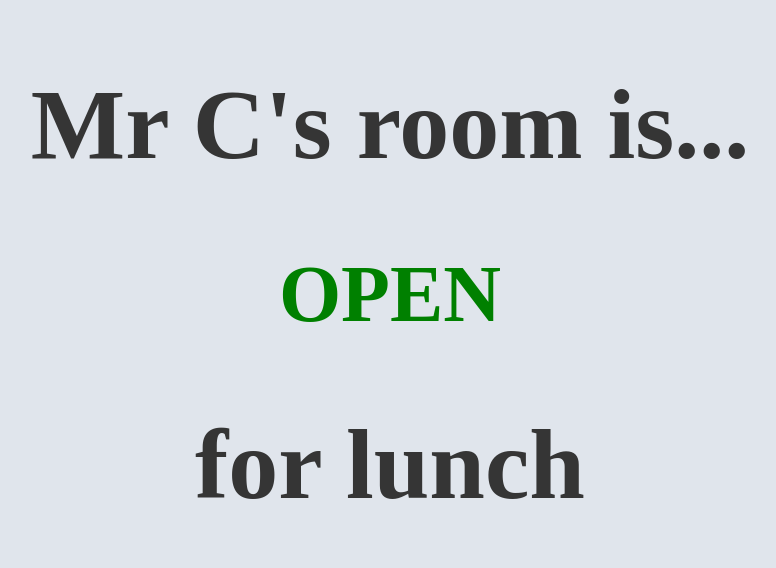
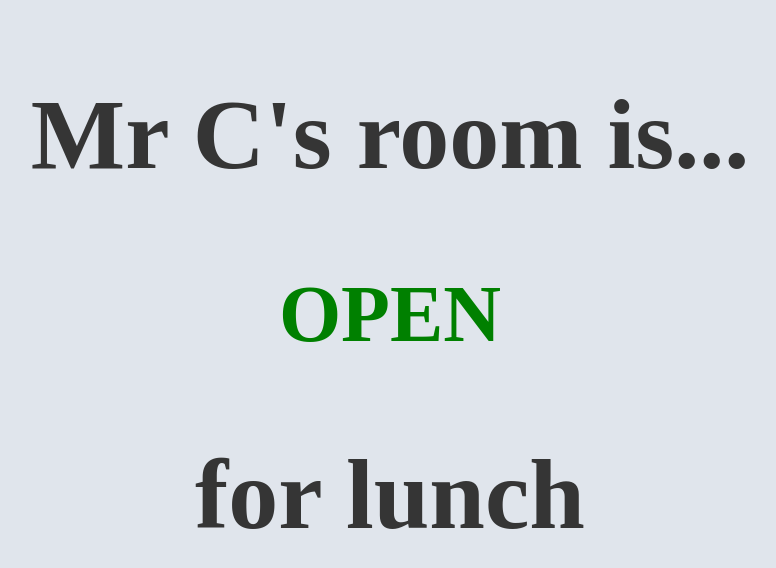
Before and after one commit to AMANANTMAN/Mr-C-Website, a Flask app: page / in a window 1280 px wide. Shown: the top 568 px of the page, without its empty margins (250-1026 px from the left). Run offline with Flask 2, Linux system fonts and the light colour scheme.

Commit message:
more stying

```diff
--- a/static/style.css
+++ b/static/style.css
@@ -3,6 +3,7 @@
 }
 
 h1 {
+    padding-top: 10px;
     position: relative;
     text-align: center;
     color: #353535;
```
